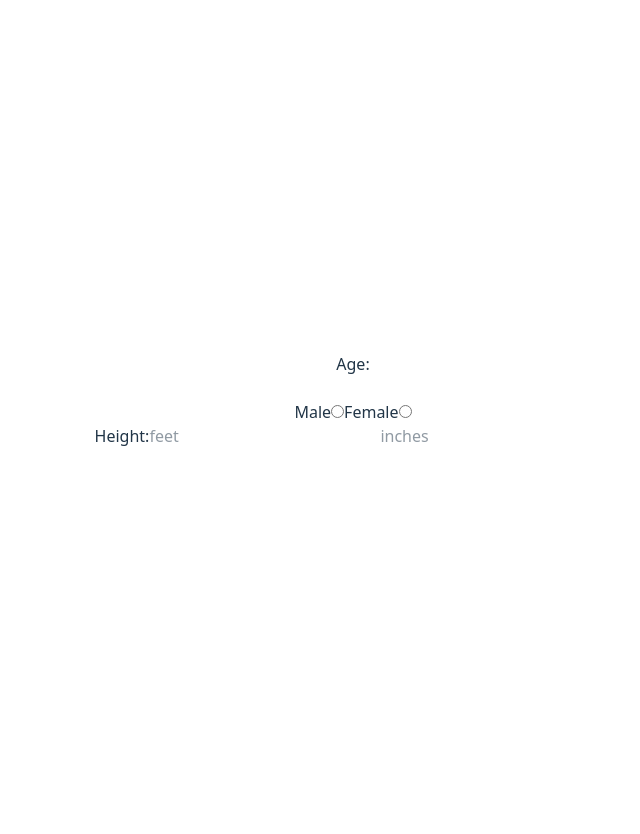
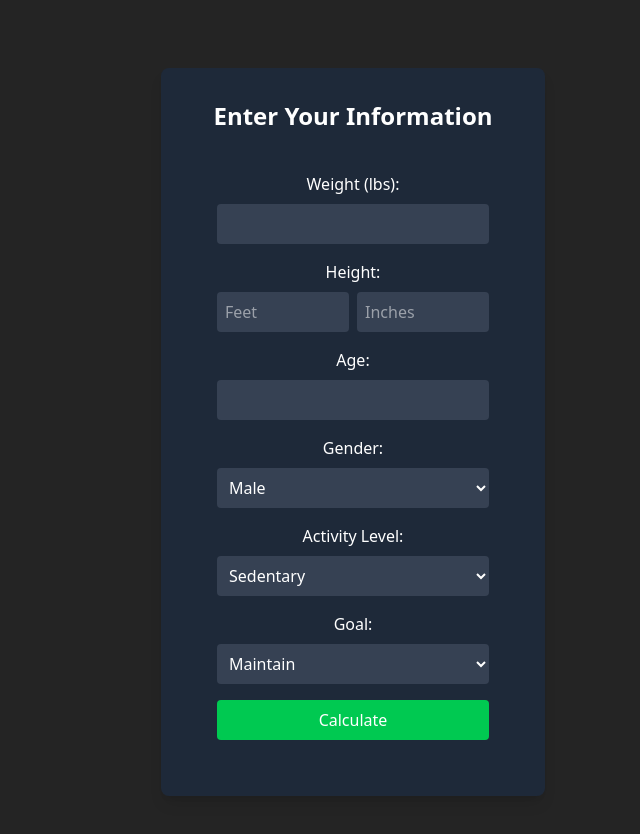
Before and after one commit to kennydn99/macromate, a React app: page /cal-calc in a window 1280 px wide. Shown: the top 834 px of the page, without its empty margins (287-927 px from the left). Before the commit the page ends 800 px from the top, so only its background shows below. Built offline with nearby package versions, Linux system fonts and the light colour scheme; the HTML template or start-up script is replaced by a standard one.

Commit message:
Update IntputForm to use calculateMacros function on form submission. create Result component

```diff
--- a/src/App.jsx
+++ b/src/App.jsx
@@ -3,15 +3,17 @@ import { Link } from "react-router-dom";
 
 function App() {
   return (
-    <>
-      <h1 className="text-green-300">MacroMate</h1>
-      <h2>A Calorie & Macro Calculator with Meal Planner</h2>
-      <div className="card">
-        <button>
+    <div className="flex flex-col items-center justify-center min-h-screen bg-gray-{#242424} text-white text-center">
+      <h1 className="text-4xl font-bold text-green-300 mb-4">MacroMate</h1>
+      <h2 className="text-lg mb-6">
+        A Calorie & Macro Calculator with Meal Planner
+      </h2>
+      <div>
+        <button className="px-6 py-2 bg-green-300 hover:bg-green-600 text-white font-semibold rounded-lg">
           <Link to="cal-calc">Get started!</Link>
         </button>
       </div>
-    </>
+    </div>
   );
 }
 
--- a/src/components/InputForm.jsx
+++ b/src/components/InputForm.jsx
@@ -1,65 +1,163 @@
 import { useState } from "react";
+import { calculateMacros } from "../utils/calculateMacros";
+import ResultCard from "./Result";
 
 function InputForm() {
-  const [age, setAge] = useState("");
-  const [gender, setGender] = useState("");
-  const [height_ft, setHeightFt] = useState("");
-  const [height_in, setHeightIn] = useState("");
+  // State to hold user inputs
+  const [formData, setFormData] = useState({
+    weight: "",
+    height_ft: "",
+    height_in: "",
+    age: "",
+    gender: "male",
+    activityLevel: "Sedentary",
+    goal: "Maintain",
+  });
+
+  // State to store calculated macros
+  const [macroResults, setMacroResults] = useState(null);
+
+  // Handle form input changes
+  const handleChange = (e) => {
+    setFormData({ ...formData, [e.target.name]: e.target.value });
+  };
+
+  // Handle form submission
+  const handleSubmit = (e) => {
+    e.preventDefault();
+
+    // Convert weight, height, and age to numbers
+    const { weight, height_ft, height_in, age, gender, activityLevel, goal } =
+      formData;
+    const parsedData = {
+      weight: parseFloat(weight),
+      height_ft: parseInt(height_ft, 10),
+      height_in: parseInt(height_in, 10),
+      age: parseInt(age, 10),
+      gender,
+      activityLevel,
+      goal,
+    };
+
+    // Ensure all required fields are filled
+    if (
+      !parsedData.weight ||
+      !parsedData.height_ft ||
+      !parsedData.height_in ||
+      !parsedData.age
+    ) {
+      alert("Please fill in all fields!");
+      return;
+    }
+
+    // Calculate macros
+    const results = calculateMacros(
+      parsedData.weight,
+      parsedData.height_ft,
+      parsedData.height_in,
+      parsedData.age,
+      parsedData.gender,
+      parsedData.activityLevel,
+      parsedData.goal
+    );
+
+    // Store results in state
+    setMacroResults(results);
+  };
 
   return (
-    <>
-      <form className="flex flex-col">
-        <label for="age">Age:</label>
-        <div>
+    <div className="flex items-center justify-center min-h-screen bg-{#242424} text-white">
+      <div className="bg-gray-800 p-8 rounded-lg shadow-lg w-96">
+        <h2 className="text-2xl font-bold mb-4">Enter Your Information</h2>
+
+        {/* User Input Form */}
+        <form className="bg-gray-800 p-6  w-80" onSubmit={handleSubmit}>
+          <label className="block mb-2">Weight (lbs):</label>
           <input
             type="number"
-            id="age"
-            name="age"
-            value={age}
-            onChange={(e) => setAge(e.target.value)}
-          ></input>
-        </div>
+            name="weight"
+            value={formData.weight}
+            onChange={handleChange}
+            className="w-full p-2 rounded bg-gray-700 text-white mb-4"
+          />
 
-        <div>
-          <label for="male">Male</label>
-          <input
-            type="radio"
-            id="male"
-            name="gender"
-            value={gender}
-            onClick={(e) => setGender(e.target.value)}
-          ></input>
-          <label for="female">Female</label>
-          <input
-            type="radio"
-            id="female"
-            name="gender"
-            value={gender}
-            onClick={(e) => setGender(e.target.value)}
-          ></input>
-        </div>
+          <label className="block mb-2">Height:</label>
+          <div className="flex gap-2 mb-4">
+            <input
+              type="number"
+              name="height_ft"
+              placeholder="Feet"
+              value={formData.height_ft}
+              onChange={handleChange}
+              className="w-1/2 p-2 rounded bg-gray-700 text-white"
+            />
+            <input
+              type="number"
+              name="height_in"
+              placeholder="Inches"
+              value={formData.height_in}
+              onChange={handleChange}
+              className="w-1/2 p-2 rounded bg-gray-700 text-white"
+            />
+          </div>
 
-        <div>
-          <label for="height">Height:</label>
+          <label className="block mb-2">Age:</label>
           <input
             type="number"
-            id="height-ft"
-            name="height-ft"
-            placeholder="feet"
-            value={height_ft}
-            onChange={(e) => setHeightFt(e.target.value)}
-          ></input>
-          <input
-            type="number"
-            id="height-in"
-            name="height-in"
-            placeholder="inches"
-            value={height_in}
-            onChange={(e) => setHeightIn(e.target.value)}
-          ></input>
-        </div>
-      </form>
-    </>
+            name="age"
+            value={formData.age}
+            onChange={handleChange}
+            className="w-full p-2 rounded bg-gray-700 text-white mb-4"
+          />
+
+          <label className="block mb-2">Gender:</label>
+          <select
+            name="gender"
+            value={formData.gender}
+            onChange={handleChange}
+            className="w-full p-2 rounded bg-gray-700 text-white mb-4"
+          >
+            <option value="male">Male</option>
+            <option value="female">Female</option>
+          </select>
+
+          <label className="block mb-2">Activity Level:</label>
+          <select
+            name="activityLevel"
+            value={formData.activityLevel}
+            onChange={handleChange}
+            className="w-full p-2 rounded bg-gray-700 text-white mb-4"
+          >
+            <option value="Sedentary">Sedentary</option>
+            <option value="Lightly Active">Lightly Active</option>
+            <option value="Moderately Active">Moderately Active</option>
+            <option value="Very Active">Very Active</option>
+          </select>
+
+          <label className="block mb-2">Goal:</label>
+          <select
+            name="goal"
+            value={formData.goal}
+            onChange={handleChange}
+            className="w-full p-2 rounded bg-gray-700 text-white mb-4"
+          >
+            <option value="Maintain">Maintain</option>
+            <option value="Bulk">Bulk</option>
+            <option value="Cut">Cut</option>
+          </select>
+
+          <button
+            type="submit"
+            className="w-full bg-green-500 hover:bg-green-600 text-white p-2 rounded"
+          >
+            Calculate
+          </button>
+        </form>
+
+        {/* Display Results */}
+        {macroResults && <ResultCard results={macroResults} />}
+      </div>
+    </div>
   );
 }
 
--- /dev/null
+++ b/src/components/Result.jsx
@@ -0,0 +1,23 @@
+function ResultCard({ results }) {
+  return (
+    <div className="mt-6 bg-gray-800 p-6 rounded-lg shadow-lg text-white w-80">
+      <h2 className="text-xl font-bold text-green-400 mb-4">
+        Your Daily Macros
+      </h2>
+      <p>
+        <strong>Calories:</strong> {results.tdee} kcal
+      </p>
+      <p>
+        <strong>Protein:</strong> {results.protein}g
+      </p>
+      <p>
+        <strong>Fats:</strong> {results.fat}g
+      </p>
+      <p>
+        <strong>Carbs:</strong> {results.carbs}g
+      </p>
+    </div>
+  );
+}
+
+export default ResultCard;
--- a/src/index.css
+++ b/src/index.css
@@ -1,70 +1,5 @@
 @import "tailwindcss";
 
-:root {
-  font-family: system-ui, Avenir, Helvetica, Arial, sans-serif;
-  line-height: 1.5;
-  font-weight: 400;
-
-  color-scheme: light dark;
-  color: rgba(255, 255, 255, 0.87);
+body {
   background-color: #242424;
-
-  font-synthesis: none;
-  text-rendering: optimizeLegibility;
-  -webkit-font-smoothing: antialiased;
-  -moz-osx-font-smoothing: grayscale;
 }
-
-a {
-  font-weight: 500;
-  color: #646cff;
-  text-decoration: inherit;
-}
-a:hover {
-  color: #535bf2;
-}
-
-body {
-  margin: 0;
-  display: flex;
-  place-items: center;
-  min-width: 320px;
-  min-height: 100vh;
-}
-
-h1 {
-  font-size: 3.2em;
-  line-height: 1.1;
-}
-
-button {
-  border-radius: 8px;
-  border: 1px solid transparent;
-  padding: 0.6em 1.2em;
-  font-size: 1em;
-  font-weight: 500;
-  font-family: inherit;
-  background-color: #1a1a1a;
-  cursor: pointer;
-  transition: border-color 0.25s;
-}
-button:hover {
-  border-color: #646cff;
-}
-button:focus,
-button:focus-visible {
-  outline: 4px auto -webkit-focus-ring-color;
-}
-
-@media (prefers-color-scheme: light) {
-  :root {
-    color: #213547;
-    background-color: #ffffff;
-  }
-  a:hover {
-    color: #747bff;
-  }
-  button {
-    background-color: #f9f9f9;
-  }
-}
--- /dev/null
+++ b/src/utils/calculateMacros.js
@@ -0,0 +1,55 @@
+export function calculateMacros(
+  weight,
+  height_ft,
+  height_in,
+  age,
+  gender,
+  activityLevel,
+  goal
+) {
+  let genderFactor = gender == "male" ? 5 : -161;
+
+  // convert units
+  let weight_kg = weight * 0.453592;
+  let height_cm = 2.54 * (12 * height_ft + height_in);
+
+  // compute bmr
+  let bmr = 10 * weight_kg + 6.25 * height_cm - 5 * age + genderFactor;
+
+  let tdee;
+  switch (activityLevel) {
+    case "Sedentary":
+      tdee = bmr * 1.2;
+      break;
+    case "Lightly Active":
+      tdee = bmr * 1.375;
+      break;
+    case "Moderately Active":
+      tdee = bmr * 1.55;
+      break;
+    case "Very Active":
+      tdee = bmr * 1.725;
+      break;
+    default:
+      throw new Error("No activity level selected");
+  }
+
+  // Adjust tdee based on goal
+  if (goal == "Bulk") {
+    tdee += 500;
+  } else if (goal == "Cut") {
+    tdee -= 500;
+  }
+
+  // Calculate Macros
+  let protein = weight * 1;
+  let fat = (0.25 * tdee) / 9;
+  let carbs = (tdee - (protein * 4 + fat * 9)) / 4;
+
+  return {
+    tdee: Math.round(tdee),
+    protein: Math.round(protein),
+    fat: Math.round(fat),
+    carbs: Math.round(carbs),
+  };
+}
```
